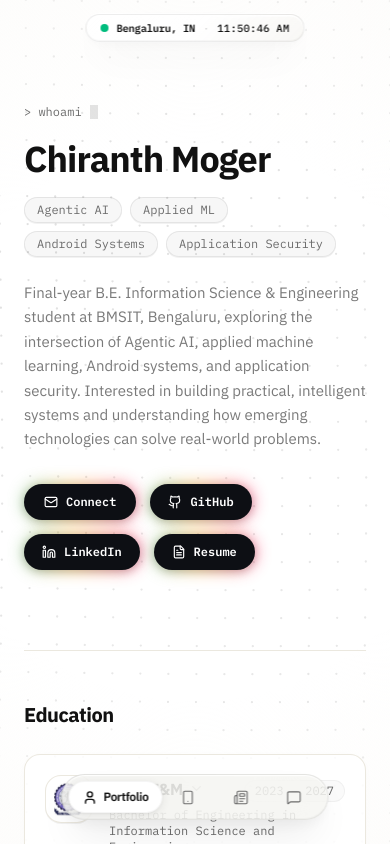
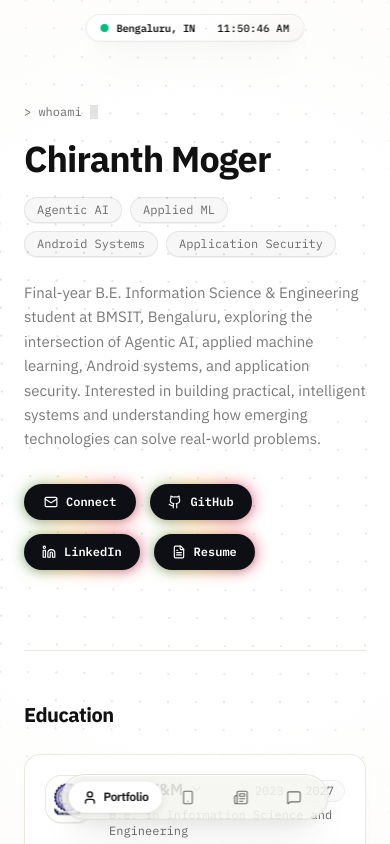
Before and after one commit to Chiranth-Janardhan-moger/Latest-portfolio, a React (Vite) app: page / in a window 390 px wide. Shown: the top 844 px of the page. Built offline with nearby package versions, Linux system fonts and the light colour scheme; no server answers.

Commit message:
feat(education): display B.E. abbreviation on mobile viewports for degree title

```diff
--- a/src/components/PortfolioView.tsx
+++ b/src/components/PortfolioView.tsx
@@ -348,7 +348,14 @@ export default function PortfolioView({ onNavigateToContact, onNavigateToApps }:
                     </div>
                   </div>
                   <p className="font-mono text-xs text-ink-soft mt-1" id={`edu-meta-${idx}`}>
-                    {edu.degree}
+                    {edu.degree.includes("Bachelor of Engineering") ? (
+                      <>
+                        <span className="sm:hidden">{edu.degree.replace("Bachelor of Engineering", "B.E.")}</span>
+                        <span className="hidden sm:inline">{edu.degree}</span>
+                      </>
+                    ) : (
+                      edu.degree
+                    )}
                   </p>
 
                   {/* Expandable Details containing CGPA */}
```
